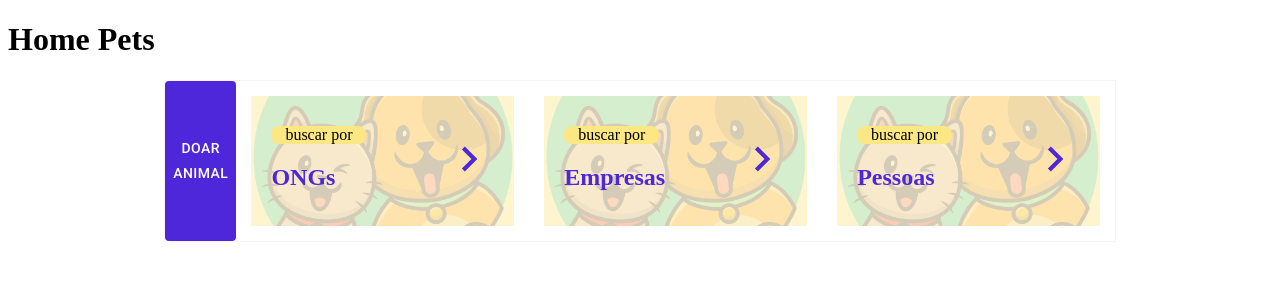
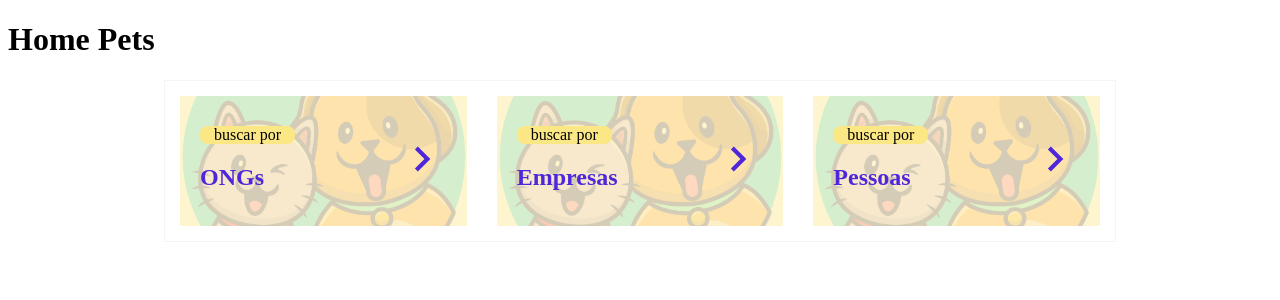
Before and after one commit to Christian-mf25/home-pets-capstone, a React (Create React App) app: page /home in a window 1280 px wide. Shown: the top 300 px of the page. Built offline with nearby package versions, Linux system fonts and the light colour scheme; sample sign-in values are in the browser's storage.

Commit message:
feature: modal register a pet working

```diff
--- a/src/Pages/Home/index.jsx
+++ b/src/Pages/Home/index.jsx
@@ -1,6 +1,5 @@
 import { useHistory } from "react-router";
 import GenericCard from "../../Components/GenericCard";
-import PetRegisterForm from "../../Components/PetRegisterForm";
 import { HomeContainer } from "./styles";
 
 const Home = () => {
@@ -13,7 +12,6 @@ const Home = () => {
 
   return (
     <HomeContainer>
-      <PetRegisterForm />
       <GenericCard name="ONGs" />
       <GenericCard name="Empresas" />
       <GenericCard name="Pessoas" />
```
